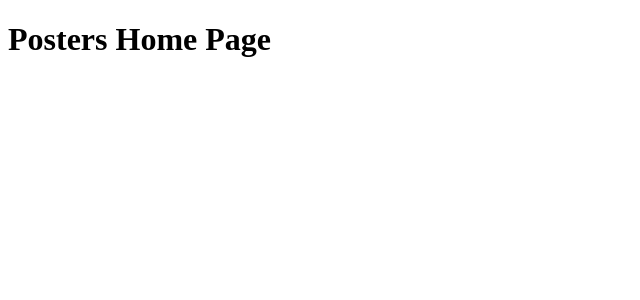
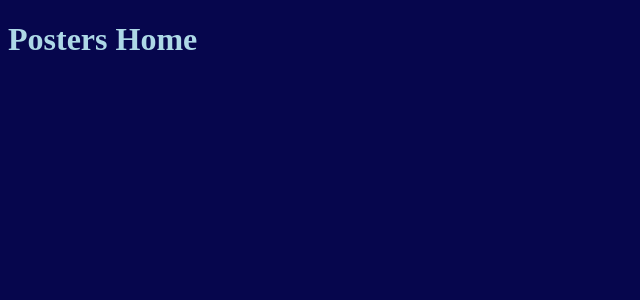
Before and after one commit to 2209-Poster-Children/PosterFront, a React (Create React App) app: page / in a window 1280 px wide. Shown: the top 300 px of the page, without its empty margins (0-640 px from the left). Built offline with nearby package versions, Linux system fonts and the light colour scheme.

Commit message:
updated file names, added file folders

```diff
--- a/public/style.css
+++ b/public/style.css
@@ -0,0 +1,4 @@
+* {
+  color: lightblue;
+  background-color: rgb(6, 6, 77);
+}
--- a/src/components/Index.js
+++ b/src/components/General/App.js
@@ -1,12 +1,12 @@
 import React from 'react';
 
-const Index = () => {
+const Home = () => {
 
     return (
         <div>
-            <h1>Posters Index</h1>
+            <h1>Posters Home</h1>
         </div>
     )
 }
 
-export default Index;
+export default Home;
```
Also changed, not shown: src/index.js (+5 -5 lines), src/components/General/ErrorPage.js (renamed from src/components/ErrorPage.js), src/components/General/Home.js (renamed from src/components/HomePage.js).
